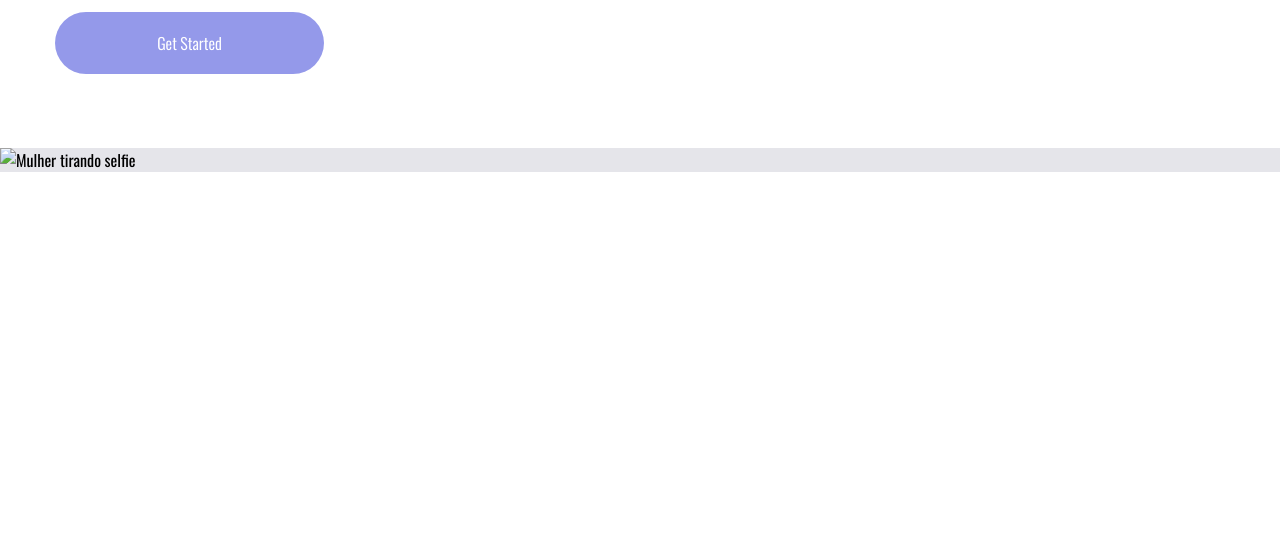
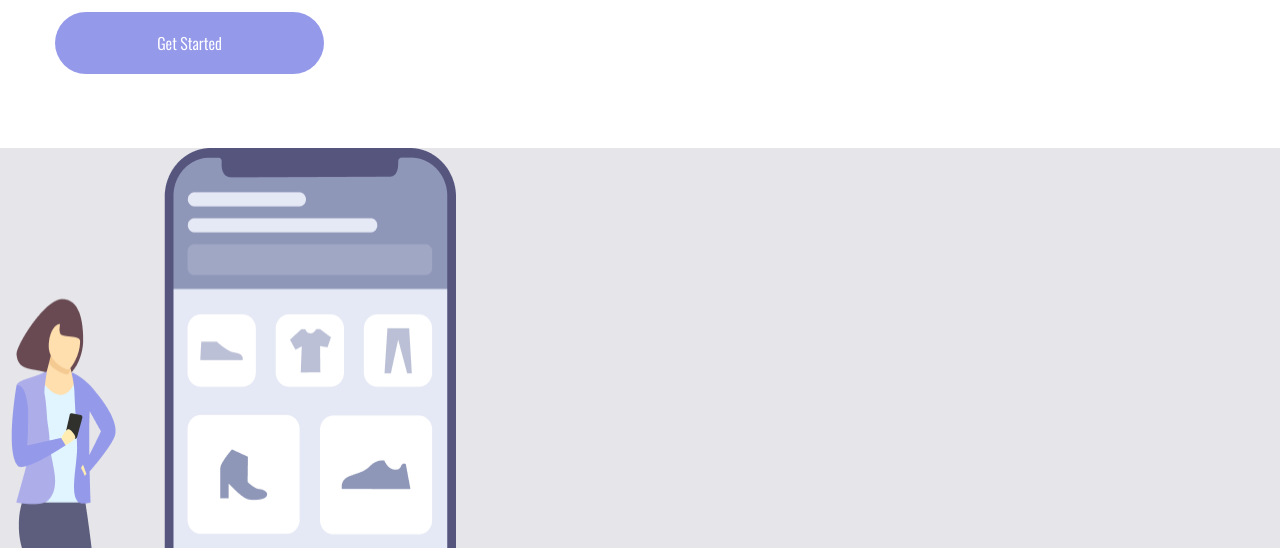
Before and after one commit to CarlinhosGCR/Easy-Shopping-DevClub, a plain HTML site: page Easy _Shopping.html in a window 1280 px wide. Shown: the part 252-800 px from the top of the page. Drawn offline with nearby package versions, Linux system fonts and the light colour scheme.

Commit message:
mudança dos arquivos de pasta e adição de uma imagem

```diff
--- a/Easy_Shopping_Code/Easy _Shopping.html
+++ b/Easy _Shopping.html
@@ -4,7 +4,7 @@
 <head>
     <meta charset="UTF-8">
     <meta name="viewport" content="width=device-width, initial-scale=1.0">
-    <title>Easy and Shopping</title>
+    <title>Easy Shopping</title>
     <link rel="stylesheet" href="Easy _Shopping.CSS">
     <link rel="preconnect" href="https://fonts.googleapis.com">
     <link rel="preconnect" href="https://fonts.gstatic.com" crossorigin>
@@ -28,7 +28,7 @@
                 <a>About</a>
                 <a>Contact</a>
             </header>
-            <img src="Imagem/Illustration-3-3.png" alt="Mulher tirando selfie">
+            <img src="Illustration-3-3.png" alt="Mulher tirando selfie">
         </section>
 
     </div>
```
Also changed, not shown: Easy _Shopping.CSS (renamed from Easy_Shopping_Code/Easy _Shopping.CSS), Illustration-3-3.png (renamed from Easy Shopping Via Mobile/Illustration-3-3.png).
